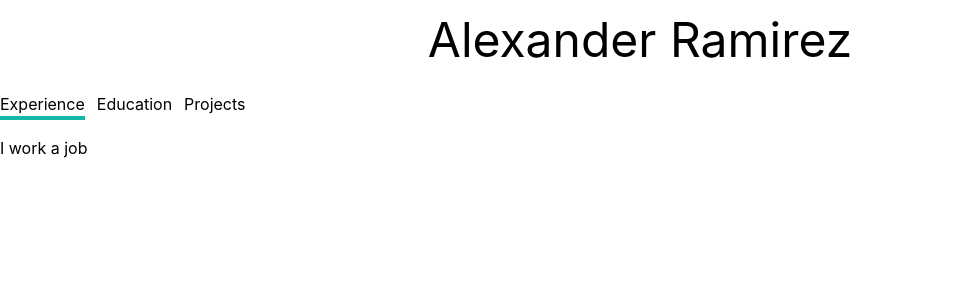
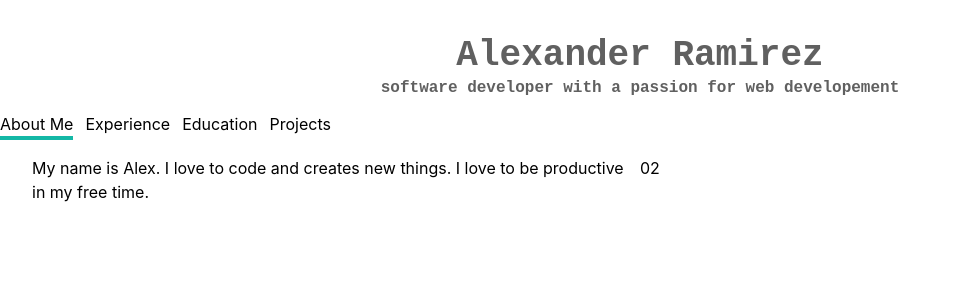
Before and after one commit to ganbaKotori/portfolio-react-app, a React (Create React App) app in the folder portfolio-app/: page / in a window 1280 px wide. Shown: the top 300 px of the page, without its empty margins (0-961 px from the left). Built offline with nearby package versions, Linux system fonts and the light colour scheme.

Commit message:
Creating Componenta

```diff
--- /dev/null
+++ b/portfolio-app/src/AboutMe.jsx
@@ -0,0 +1,14 @@
+export function AboutMe() {
+	return (
+		<div class="container mx-auto px-8">
+			<div class="flex">
+				<div class="flex-1 w-64">
+					<div>
+						My name is Alex. I love to code and creates new things. I love to be productive in my free time.{' '}
+					</div>
+				</div>
+				<div class="flex-1 w-32 ">02</div>
+			</div>
+		</div>
+	);
+}
--- a/portfolio-app/src/Experience.jsx
+++ b/portfolio-app/src/Experience.jsx
@@ -1,3 +1,9 @@
 export function Experience() {
-	return <div>I work a job</div>;
+	return (
+		<div className="grid grid-cols-3 gap-4">
+			<div className="card">I work a job</div>
+			<div className="card">I work a job</div>
+			<div className="card">I work a job</div>
+		</div>
+	);
 }
--- /dev/null
+++ b/portfolio-app/src/Header.css
@@ -0,0 +1,5 @@
+.my-name {
+	font-family: 'Courier New', Courier, monospace;
+	font-weight: 600;
+	color: rgb(96, 96, 96);
+}
--- a/portfolio-app/src/Header.jsx
+++ b/portfolio-app/src/Header.jsx
@@ -1,7 +1,10 @@
+import './Header.css';
+
 export function Header() {
 	return (
-		<div class="container py-4 px-10 mx-0 min-w-full flex flex-col items-center">
-			<h2 class="text-5xl mb-3 text-black">Alexander Ramirez</h2>
+		<div class="container pt-9 px-10 mx-0 min-w-full flex flex-col items-center">
+			<h2 class="text-4xl text-black my-name">Alexander Ramirez</h2>
+			<h2 class="text-1xl mb-3 text-black my-name">software developer with a passion for web developement</h2>
 		</div>
 	);
 }
--- a/portfolio-app/src/Tabs.jsx
+++ b/portfolio-app/src/Tabs.jsx
@@ -2,8 +2,13 @@ import { useState } from 'react';
 import { Education } from './Education';
 import { Experience } from './Experience';
 import { Projects } from './Projects';
+import { AboutMe } from './AboutMe';
 
 const tabsData = [
+	{
+		label: 'About Me',
+		content: <AboutMe />
+	},
 	{
 		label: 'Experience',
 		content: <Experience />
--- a/portfolio-app/src/index.css
+++ b/portfolio-app/src/index.css
@@ -13,3 +13,13 @@ body {
 code {
 	font-family: source-code-pro, Menlo, Monaco, Consolas, 'Courier New', monospace;
 }
+
+@layer components {
+	.card {
+		background-color: theme('colors.white');
+		border-radius: theme('borderRadius.lg');
+		padding: theme('spacing.6');
+		box-shadow: theme('boxShadow.xl');
+	}
+	/* ... */
+}
```
